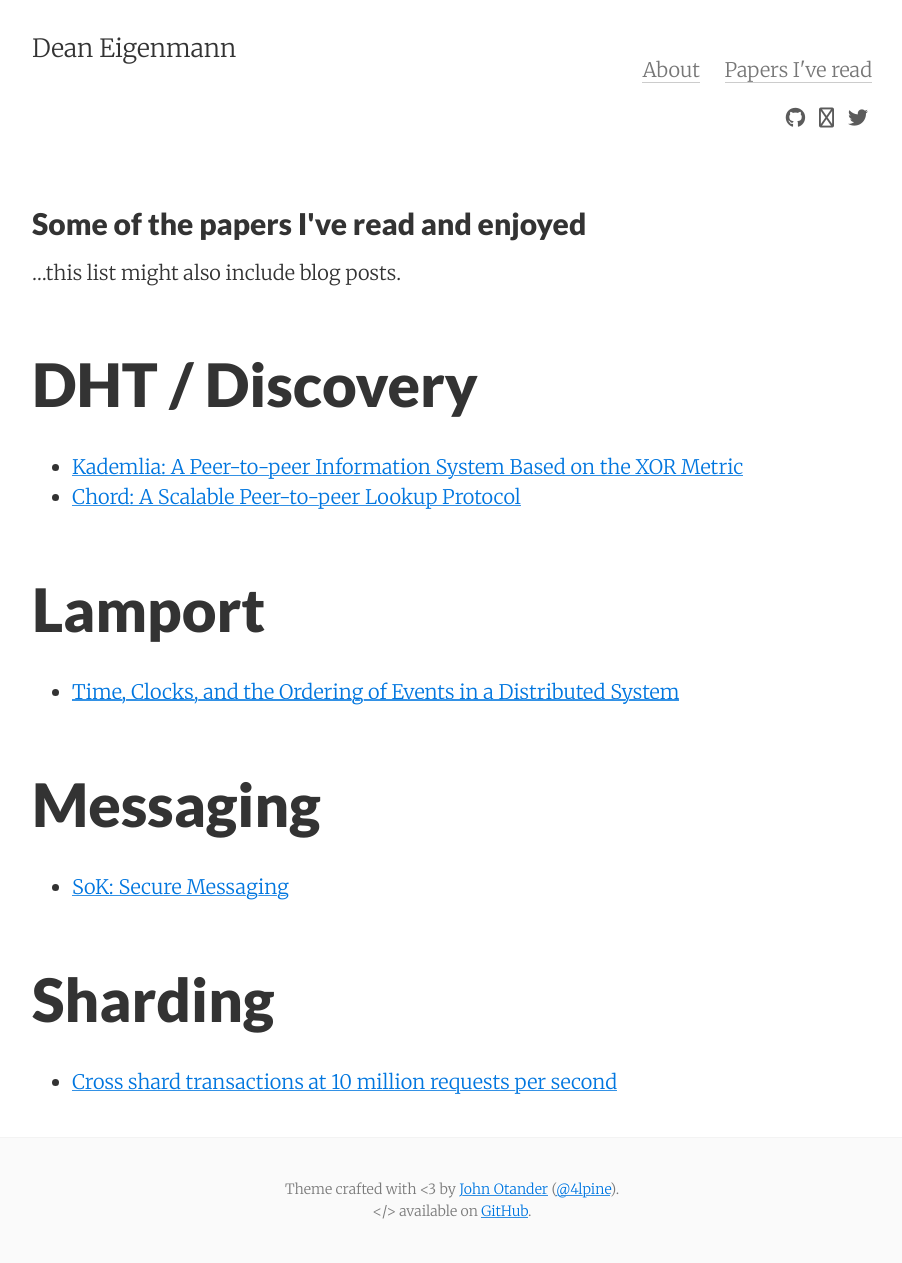
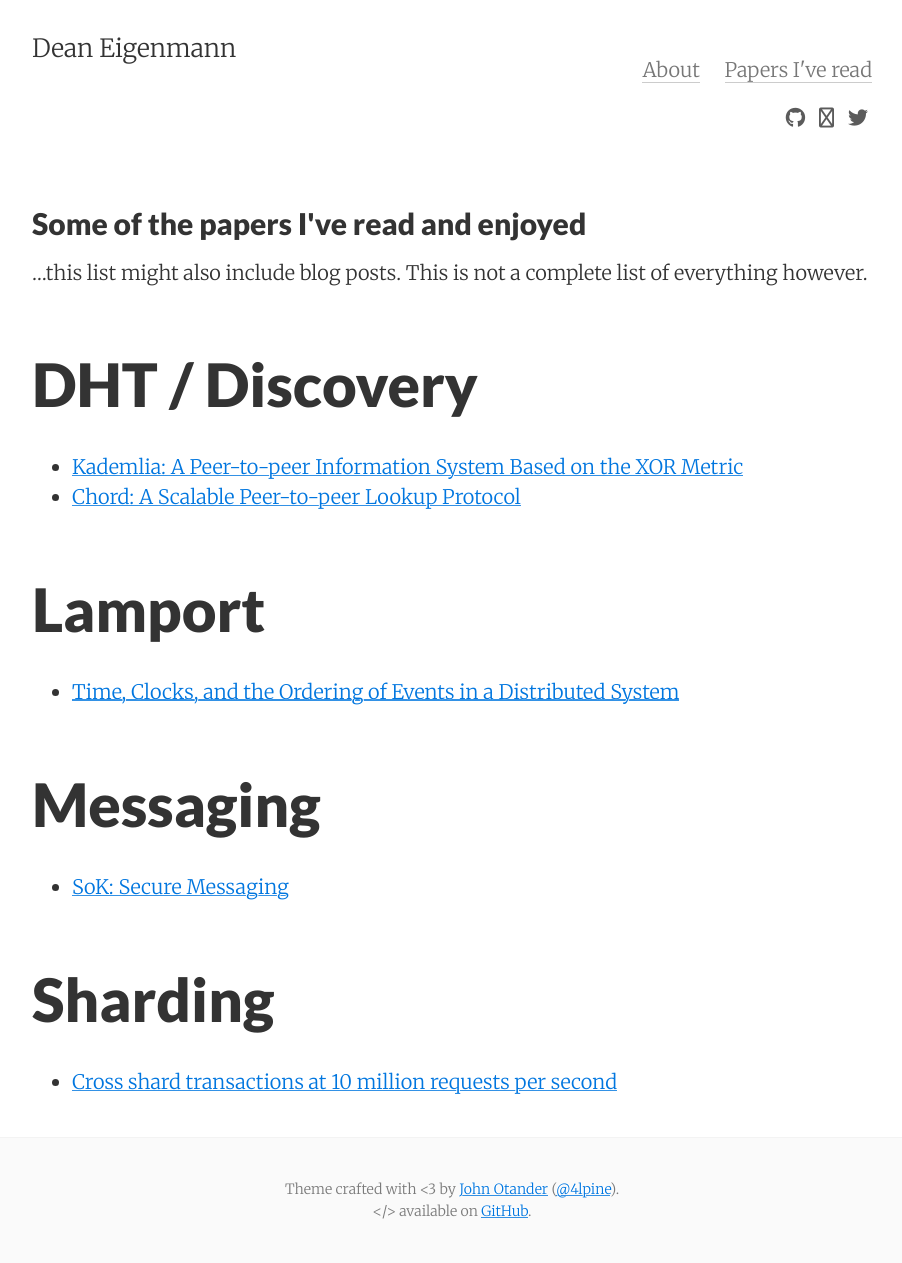
Before and after one commit to decanus/dean.eigenmann.me, a Jekyll site: the page built from papers_i_loved.md, in a window 1280 px wide. Shown: the whole page, without its empty margins (188-1090 px from the left). Built offline with Jekyll 4.4.1, drawn with Linux system fonts in a browser that asks for light colours; nearby versions of some CDN libraries.

Commit message:
Update papers_i_loved.md

```diff
--- a/papers_i_loved.md
+++ b/papers_i_loved.md
@@ -6,7 +6,7 @@ permalink: /papers-i-loved/
 tags: papers-i-loved
 ---
 
-...this list might also include blog posts.
+...this list might also include blog posts. This is not a complete list of everything however.
 
 # DHT / Discovery
  - [Kademlia: A Peer-to-peer Information System Based on the XOR Metric](https://pdos.csail.mit.edu/~petar/papers/maymounkov-kademlia-lncs.pdf)
```
